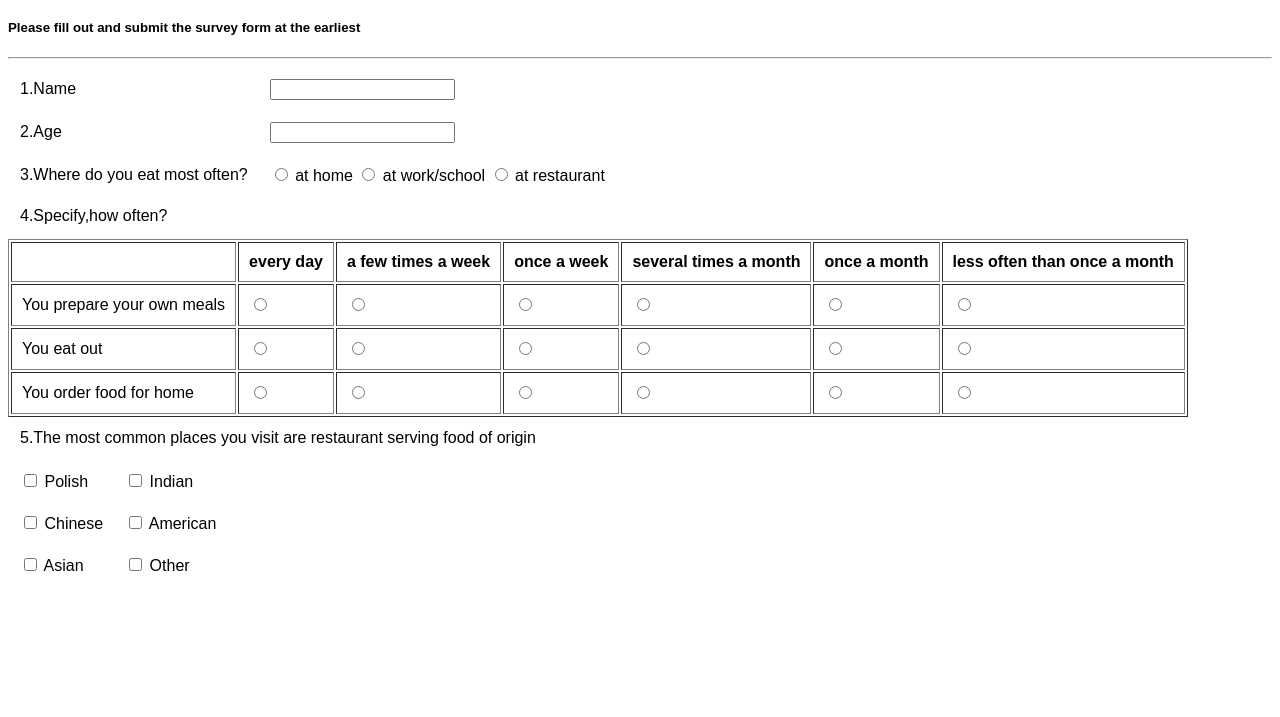
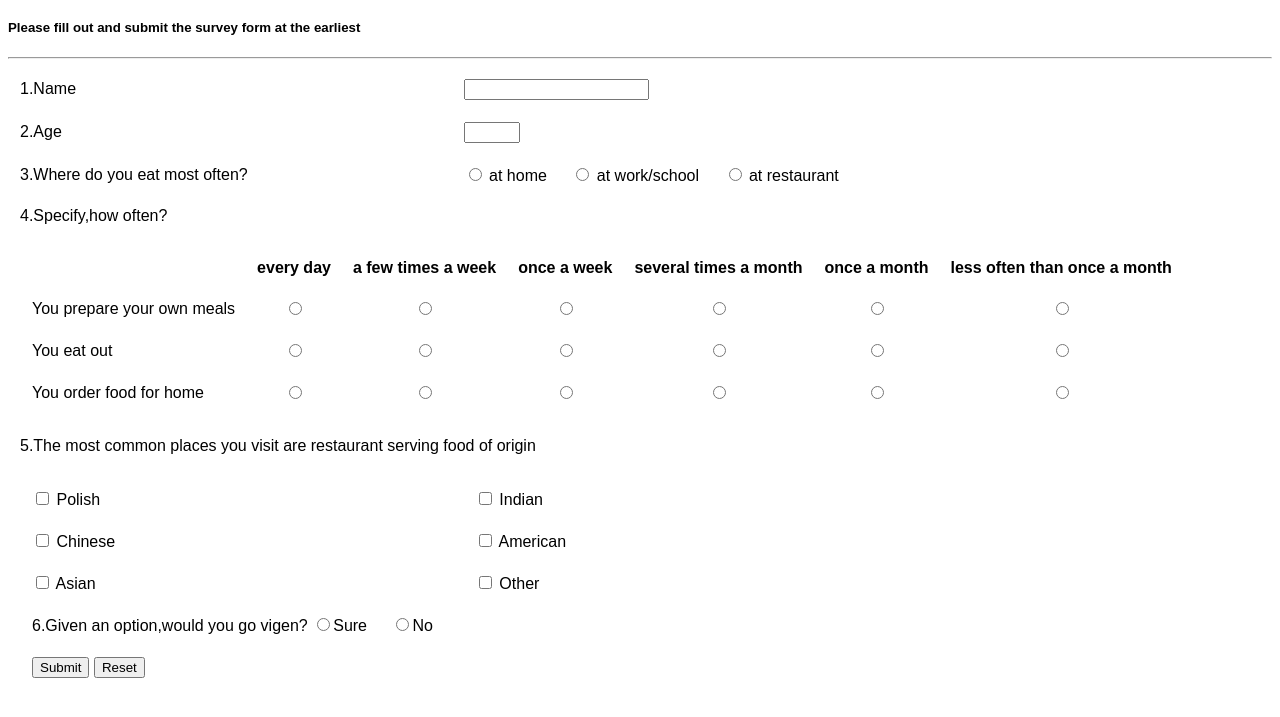
Before and after one commit to shekharbhoyar/webbasic, a plain HTML site: page surveyf.html in a window 1280 px wide. Shown: the part 61-778 px from the top of the page. Drawn offline with Linux system fonts and the light colour scheme.

Commit message:
submit and reset buttons

```diff
--- a/surveyf.html
+++ b/surveyf.html
@@ -1,38 +1,56 @@
 <!DOCTYPE html>
 <html lang="en">
   <head>
-    <meta charset="UTF-8">
-    <meta name="viewport" content="width=device-width, initial-scale=1.0">
+    <meta charset="UTF-8" />
+    <meta name="viewport" content="width=device-width, initial-scale=1.0" />
     <title>Food Preferences Survey Form</title>
     <style>
-        body{
+      body {
         font-family: sans-serif;
       }
-        th,td{padding: 10px;}
+      th,
+      td {
+        padding: 10px;
+      }
+      label {
+        margin-right: 20px;
+      }
     </style>
   </head>
   <body>
     <h1>Food Preferences - Survey Form</h1>
-    <h5>Please fill out and submit the survey form at the earliest</h5><hr>
+    <h5>Please fill out and submit the survey form at the earliest</h5>
+    <hr />
     <form action="/" method="post">
-        <Table>
+      <table>
         <tr>
           <td>1.Name</td>
-               <td><input type="text" name="name" id="name"></td>
+          <td><input type="text" name="name" id="name" /></td>
         </tr>
         <tr>
           <td>2.Age</td>
-                <td><input type="age" name="age" id="age"></td>
+          <td><input type="number" name="age" id="age" min="18" max="60" /></td>
         </tr>
         <tr>
           <td>3.Where do you eat most often?</td>
-                <td><input type="radio" name="location" id="home" value="home">
+          <td>
+            <input type="radio" name="location" id="home" value="home" />
             <label for="home">at home</label>
 
-                    <input type="radio" name="location" id="work_or_school" value="work_or_school">
+            <input
+              type="radio"
+              name="location"
+              id="work_or_school"
+              value="work_or_school"
+            />
             <label for="work_or_school">at work/school</label>
 
-                    <input type="radio" name="location" id="restaurant" value="restaurant">
+            <input
+              type="radio"
+              name="location"
+              id="restaurant"
+              value="restaurant"
+            />
             <label for="restaurant">at restaurant</label>
           </td>
         </tr>
@@ -40,7 +58,8 @@
           <td colspan="2">4.Specify,how often?</td>
         </tr>
         <tr>
-                <table colspan="2" border="1" >
+          <td colspan="2">
+            <table>
               <thead>
                 <tr>
                   <th></th>
@@ -55,81 +74,231 @@
               <tbody>
                 <tr>
                   <td>You prepare your own meals</td>
-                            <td><input type="radio" name="you_prepare" value="every day" style="text-align: center;"></td>
-                            <td><input type="radio" name="you_prepare" value="a few times a week" style="text-align: center;"></td>
-                            <td><input type="radio" name="you_prepare" value="once a week" style="text-align: center;"></td>
-                            <td><input type="radio" name="you_prepare" value="several times a week" style="text-align: center;"></td>
-                            <td><input type="radio" name="you_prepare" value="once a month" style="text-align: center;"></td>
-                            <td><input type="radio" name="you_prepare" value="less often than once a month" style="text-align: center;"></td>
-
+                  <td style="text-align: center">
+                    <input type="radio" name="you_prepare" value="every day" />
+                  </td>
+                  <td style="text-align: center">
+                    <input
+                      type="radio"
+                      name="you_prepare"
+                      value="a few times a week"
+                    />
+                  </td>
+                  <td style="text-align: center">
+                    <input
+                      type="radio"
+                      name="you_prepare"
+                      value="once a week"
+                    />
+                  </td>
+                  <td style="text-align: center">
+                    <input
+                      type="radio"
+                      name="you_prepare"
+                      value="several times a week"
+                    />
+                  </td>
+                  <td style="text-align: center">
+                    <input
+                      type="radio"
+                      name="you_prepare"
+                      value="once a month"
+                    />
+                  </td>
+                  <td style="text-align: center">
+                    <input
+                      type="radio"
+                      name="you_prepare"
+                      value="less often than once a month"
+                    />
+                  </td>
                 </tr>
                 <tr>
                   <td>You eat out</td>
-                            <td><input type="radio" name="you_eat_out" value="every day" style="text-align: center;"></td>
-                            <td><input type="radio" name="you_eat_out" value="a few times a week" style="text-align: center;"></td>
-                            <td><input type="radio" name="you_eat_out" value="once a week" style="text-align: center;"></td>
-                            <td><input type="radio" name="you_eat_out" value="several times a week" style="text-align: center;"></td>
-                            <td><input type="radio" name="you_eat_out" value="once a month" style="text-align: center;"></td>
-                            <td><input type="radio" name="you_eat_out" value="less often than once a month" style="text-align: center;"></td>
-
+                  <td style="text-align: center">
+                    <input type="radio" name="you_eat_out" value="every day" />
+                  </td>
+                  <td style="text-align: center">
+                    <input
+                      type="radio"
+                      name="you_eat_out"
+                      value="a few times a week"
+                    />
+                  </td>
+                  <td style="text-align: center">
+                    <input
+                      type="radio"
+                      name="you_eat_out"
+                      value="once a week"
+                    />
+                  </td>
+                  <td style="text-align: center">
+                    <input
+                      type="radio"
+                      name="you_eat_out"
+                      value="several times a week"
+                    />
+                  </td>
+                  <td style="text-align: center">
+                    <input
+                      type="radio"
+                      name="you_eat_out"
+                      value="once a month"
+                    />
+                  </td>
+                  <td style="text-align: center">
+                    <input
+                      type="radio"
+                      name="you_eat_out"
+                      value="less often than once a month"
+                    />
+                  </td>
                 </tr>
                 <tr>
                   <td>You order food for home</td>
-                            <td><input type="radio" name="you_order_food" value="every day" style="text-align: center;"></td>
-                            <td><input type="radio" name="you_order_food" value="a few times a week" style="text-align: center;"></td>
-                            <td><input type="radio" name="you_order_food" value="once a week" style="text-align: center;"></td>
-                            <td><input type="radio" name="you_order_food" value="several times a week" style="text-align: center;"></td>
-                            <td><input type="radio" name="you_order_food" value="once a month" style="text-align: center;"></td>
-                            <td><input type="radio" name="you_order_food" value="less often than once a month" style="text-align: center;"></td>
-
+                  <td style="text-align: center">
+                    <input
+                      type="radio"
+                      name="you_order_food"
+                      value="every day"
+                    />
+                  </td>
+                  <td style="text-align: center">
+                    <input
+                      type="radio"
+                      name="you_order_food"
+                      value="a few times a week"
+                    />
+                  </td>
+                  <td style="text-align: center">
+                    <input
+                      type="radio"
+                      name="you_order_food"
+                      value="once a week"
+                    />
+                  </td>
+                  <td style="text-align: center">
+                    <input
+                      type="radio"
+                      name="you_order_food"
+                      value="several times a week"
+                    />
+                  </td>
+                  <td style="text-align: center">
+                    <input
+                      type="radio"
+                      name="you_order_food"
+                      value="once a month"
+                    />
+                  </td>
+                  <td style="text-align: center">
+                    <input
+                      type="radio"
+                      name="you_order_food"
+                      value="less often than once a month"
+                    />
+                  </td>
+                </tr>
+              </tbody>
+            </table>
+          </td>
         </tr>
 
-                    </tbody>
-                </table>
+        <tr>
+          <td colspan="2">
+            5.The most common places you visit are restaurant serving food of
+            origin
+          </td>
         </tr>
-             <table>
+
         <tr>
-                <td> 5.The most common places you visit are restaurant serving food of origin</td>
-             </tr>
-            </table>
-             <tr>
-                <td>
+          <td colspan="2">
             <table>
               <tr>
                 <td>
-                                <input type="checkbox" name="food_origin_preference" value="polish" id="polish">
+                  <input
+                    type="checkbox"
+                    name="food_origin_preference"
+                    value="polish"
+                    id="polish"
+                  />
                   <label for="polish">Polish</label>
                 </td>
                 <td>
-                                <input type="checkbox" name="food_origin_preference" value="indian" id="indian">
+                  <input
+                    type="checkbox"
+                    name="food_origin_preference"
+                    value="indian"
+                    id="indian"
+                  />
                   <label for="indian">Indian</label>
                 </td>
               </tr>
               <tr>
                 <td>
-                                <input type="checkbox" name="food_origin_preference" value="chinese" id="chinese">
+                  <input
+                    type="checkbox"
+                    name="food_origin_preference"
+                    value="chinese"
+                    id="chinese"
+                  />
                   <label for="chinese">Chinese</label>
                 </td>
                 <td>
-                                <input type="checkbox" name="food_origin_preference" value="american" id="american">
+                  <input
+                    type="checkbox"
+                    name="food_origin_preference"
+                    value="american"
+                    id="american"
+                  />
                   <label for="american">American</label>
                 </td>
               </tr>
               <tr>
                 <td>
-                                <input type="checkbox" name="food_origin_preference" value="asian" id="asian">
+                  <input
+                    type="checkbox"
+                    name="food_origin_preference"
+                    value="asian"
+                    id="asian"
+                  />
                   <label for="asian">Asian</label>
                 </td>
                 <td>
-                                <input type="checkbox" name="food_origin_preference" value="other" id="other">
+                  <input
+                    type="checkbox"
+                    name="food_origin_preference"
+                    value="other"
+                    id="other"
+                  />
                   <label for="other">Other</label>
+                </td>
+              </tr>
+              <tr>
+                <td>
+                  6.Given an option,would you go vigen?
+                  <input
+                    type="radio"
+                    name="vigen"
+                    id="sure"
+                    value="sure"
+                  /><label for="sure">Sure</label>
+                  <input type="radio" name="vigen" id="no" value="no" /><label
+                    for="no"
+                    >No</label
+                  >
+                </td>
+              </tr>
+              <tr>
+                <td>
+                  <button type="submit">Submit</button>
+                  <button type="reset">Reset</button>
                 </td>
               </tr>
             </table>
           </td>
         </tr>
-        </Table>
+      </table>
     </form>
-
   </body>
 </html>
```
Lines whose indentation alone changed are shown as unchanged.
